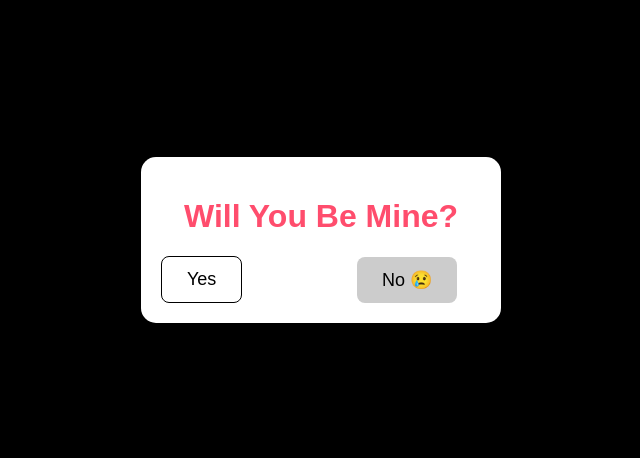
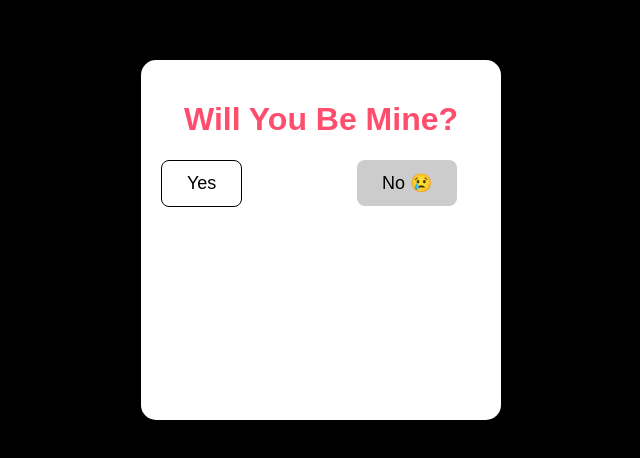
Before and after one commit to CByadd/Lux, a plain HTML site: page index.html in a window 1280 px wide. Shown: the part 160-618 px from the top of the page, without its empty margins (319-959 px from the left). Drawn offline with nearby package versions, Linux system fonts and the light colour scheme.

Commit message:
Update index.html

```diff
--- a/index.html
+++ b/index.html
@@ -26,6 +26,7 @@
         position: relative;
         width: 320px;
         opacity: 0;
+height:40dvh;
       }
       h1 {
         color: #ff4d6d;
```
